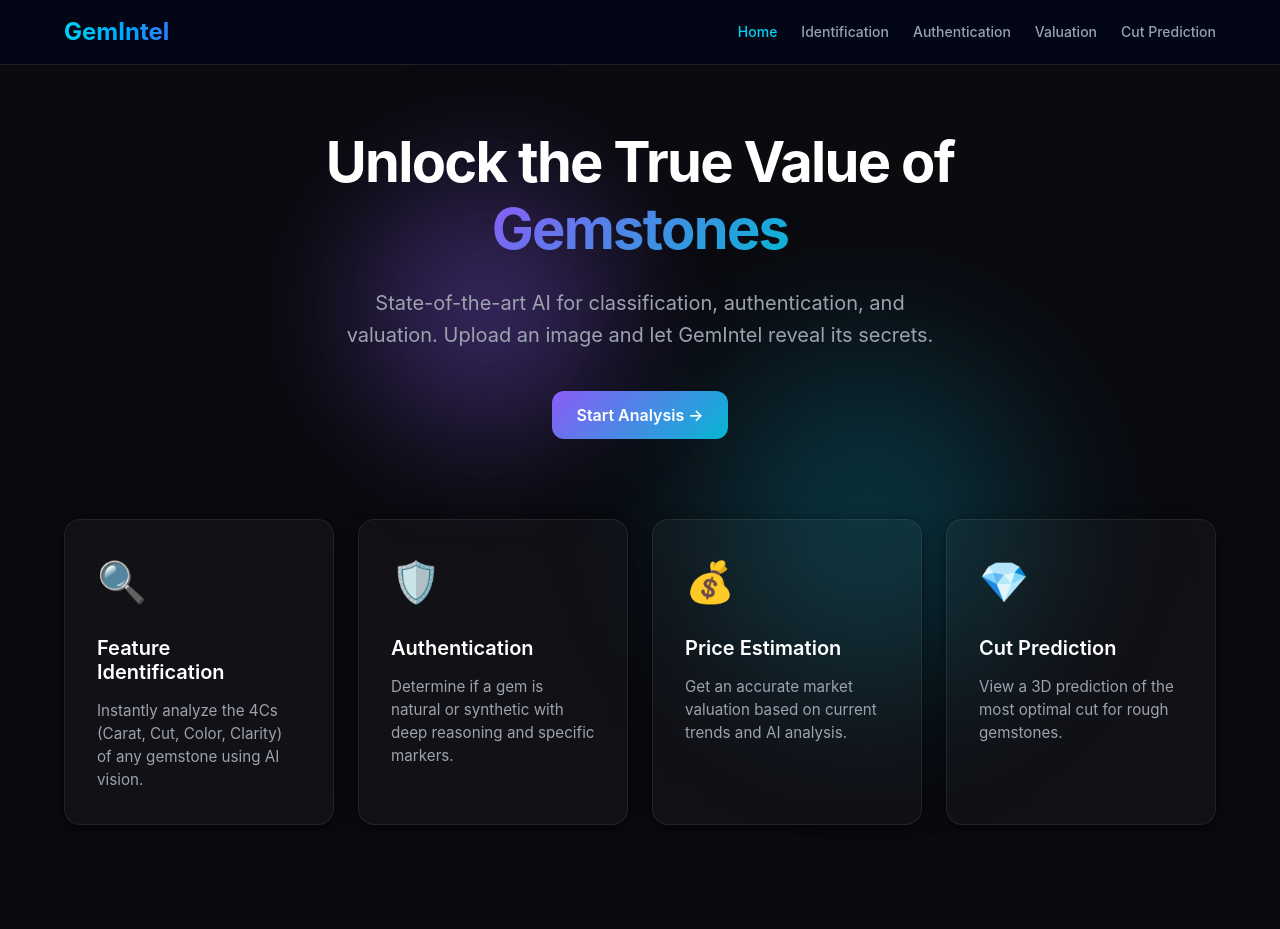
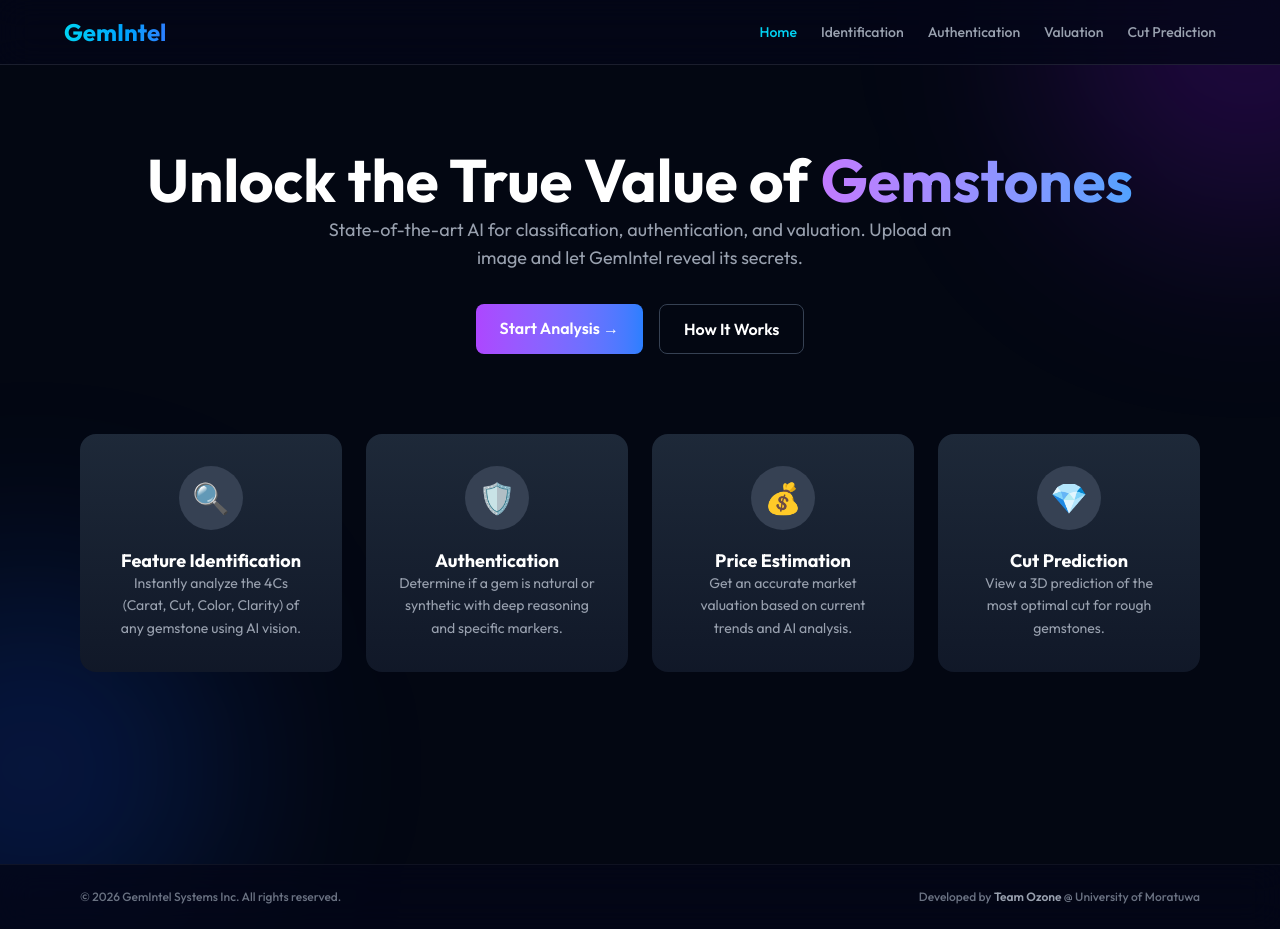
Before and after one commit to achala9912/GemIntel, a Next.js app in the folder frontend/: page / in a window 1280 px wide. Before the commit the page ends 889 px from the top, so only its background shows below. Built offline with nearby package versions, Linux system fonts and the light colour scheme.

Commit message:
Feat: Create Footer

```diff
--- a/frontend/src/app/globals.css
+++ b/frontend/src/app/globals.css
@@ -1,9 +1,4 @@
 @import "tailwindcss";
-
-@font-face {
-  font-family: 'Outfit';
-  src: url('https://fonts.googleapis.com/css2?family=Outfit:wght@400;500;700&display=swap');
-}
 
 :root {
   --bg-primary: #0a0a0f;
--- a/frontend/src/app/layout.tsx
+++ b/frontend/src/app/layout.tsx
@@ -1,6 +1,15 @@
 import type { Metadata } from 'next';
+import { Outfit } from 'next/font/google';
 import './globals.css';
 import Navbar from '@/components/Navbar';
+import Footer from '@/components/Footer';
+
+const outfit = Outfit({
+  subsets: ['latin'],
+  weight: ['400', '500', '600', '700'],
+  display: 'swap',
+  variable: '--font-outfit',
+});
 
 export const metadata: Metadata = {
   title: 'GemIntel - AI Gemstone Analysis',
@@ -14,9 +23,10 @@ export default function RootLayout({
 }) {
   return (
     <html lang="en">
-      <body suppressHydrationWarning>
+      <body suppressHydrationWarning className={`${outfit.className} ${outfit.variable} min-h-screen flex flex-col`}>
         <Navbar />
-        <main>{children}</main>
+        <main className="pt-16 flex-1 flex flex-col">{children}</main>
+        <Footer />
       </body>
     </html>
   );
--- a/frontend/src/app/page.tsx
+++ b/frontend/src/app/page.tsx
@@ -1,73 +1,86 @@
 import Link from 'next/link';
-import styles from './page.module.css';
 
 const features = [
   {
     title: 'Feature Identification',
     description: 'Instantly analyze the 4Cs (Carat, Cut, Color, Clarity) of any gemstone using AI vision.',
     path: '/identification',
-    icon: '🔍',
-    delay: 'delay-100'
+    icon: '🔍'
   },
   {
     title: 'Authentication',
     description: 'Determine if a gem is natural or synthetic with deep reasoning and specific markers.',
     path: '/authentication',
-    icon: '🛡️',
-    delay: 'delay-200'
+    icon: '🛡️'
   },
   {
     title: 'Price Estimation',
     description: 'Get an accurate market valuation based on current trends and AI analysis.',
     path: '/valuation',
-    icon: '💰',
-    delay: 'delay-300'
+    icon: '💰'
   },
   {
     title: 'Cut Prediction',
     description: 'View a 3D prediction of the most optimal cut for rough gemstones.',
     path: '/cut-prediction',
-    icon: '💎',
-    delay: 'delay-300'
+    icon: '💎'
   }
 ];
 
 export default function Home() {
   return (
-    <div className={styles.homeContainer}>
+    <div className="min-h-screen bg-gray-950 text-white">
       {/* Background Decor */}
-      <div className={styles.orb1}></div>
-      <div className={styles.orb2}></div>
+      <div className="fixed -top-40 -right-40 h-96 w-96 rounded-full bg-purple-600/20 blur-[100px]" />
+      <div className="fixed -bottom-40 -left-40 h-96 w-96 rounded-full bg-blue-600/20 blur-[100px]" />
 
-      <div className={`container ${styles.content}`}>
-        <header className={styles.hero}>
-          <h1 className={`${styles.title} animate-fade-in`}>
-            Unlock the True Value of <span className="gradient-text">Gemstones</span>
+      <div className="relative mx-auto max-w-6xl px-4 py-20">
+
+        {/* Hero Section */}
+        <div className="mb-20 text-center">
+          <h1 className="mb-6 text-5xl font-bold sm:text-6xl">
+            Unlock the True Value of{' '}
+            <span className="bg-gradient-to-r from-purple-400 to-blue-400 bg-clip-text text-transparent">
+              Gemstones
+            </span>
           </h1>
-          <p className={`${styles.subtitle} animate-fade-in delay-100`}>
+          <p className="mx-auto mb-8 max-w-2xl text-lg text-gray-400">
             State-of-the-art AI for classification, authentication, and valuation.
             Upload an image and let GemIntel reveal its secrets.
           </p>
-          <div className={`${styles.ctaGroup} animate-fade-in delay-200`}>
-            <Link href="/identification" className="btn-primary">
-              Start Analysis &rarr;
+          <div className="flex justify-center gap-4">
+            <Link
+              href="/identification"
+              className="rounded-lg bg-gradient-to-r from-purple-500 to-blue-500 px-6 py-3 font-semibold transition hover:opacity-90"
+            >
+              Start Analysis →
+            </Link>
+            <Link
+              href="/how-it-works"
+              className="rounded-lg border border-gray-700 px-6 py-3 font-semibold text-gray-300 transition hover:bg-gray-800"
+            >
+              How It Works
             </Link>
           </div>
-        </header>
+        </div>
 
-        <section className={styles.featuresGrid}>
+        {/* Features Grid - New Card Styles */}
+        <div className="grid gap-6 sm:grid-cols-2 lg:grid-cols-4">
           {features.map((feature, i) => (
             <Link
               key={i}
               href={feature.path}
-              className={`glass-panel ${styles.featureCard} animate-fade-in ${feature.delay}`}
+              className="group flex flex-col items-center rounded-2xl bg-gradient-to-b from-gray-800 to-gray-900 p-8 text-center transition hover:from-gray-700 hover:to-gray-800 hover:-translate-y-1"
             >
-              <div className={styles.iconWrapper}>{feature.icon}</div>
-              <h3 className={styles.featureTitle}>{feature.title}</h3>
-              <p className={styles.featureDesc}>{feature.description}</p>
+              <div className="mb-5 flex h-16 w-16 items-center justify-center rounded-full bg-gray-700 text-3xl group-hover:bg-gray-600">
+                {feature.icon}
+              </div>
+              <h3 className="mb-2 text-lg font-semibold">{feature.title}</h3>
+              <p className="text-sm leading-relaxed text-gray-400">{feature.description}</p>
             </Link>
           ))}
-        </section>
+        </div>
+
       </div>
     </div>
   );
--- /dev/null
+++ b/frontend/src/components/Footer.tsx
@@ -0,0 +1,16 @@
+'use client';
+
+export default function Footer() {
+  return (
+    <footer className="border-t border-white/5 bg-slate-950/80 backdrop-blur-lg mt-auto py-6">
+      <div className="mx-auto max-w-6xl px-4 flex flex-col sm:flex-row justify-between items-center gap-3 text-center sm:text-left text-xs text-gray-500 font-medium">
+        <div>
+          © {new Date().getFullYear()} GemIntel Systems Inc. All rights reserved.
+        </div>
+        <div className="text-[11px] sm:text-xs">
+          Developed by <span className="text-gray-400 font-semibold">Team Ozone</span> @ University of Moratuwa
+        </div>
+      </div>
+    </footer>
+  );
+}
--- a/frontend/src/components/Navbar.tsx
+++ b/frontend/src/components/Navbar.tsx
@@ -31,7 +31,7 @@ const isActive = (path: string) => {
 };
 
   return (
-    <nav className="sticky top-0 z-50 border-b border-white/10 bg-slate-950/80 backdrop-blur-lg">
+    <nav className="fixed top-0 left-0 right-0 z-50 border-b border-white/10 bg-slate-950/80 backdrop-blur-lg">
       <div className="container mx-auto px-4">
         <div className="flex h-16 items-center justify-between">
 
```
